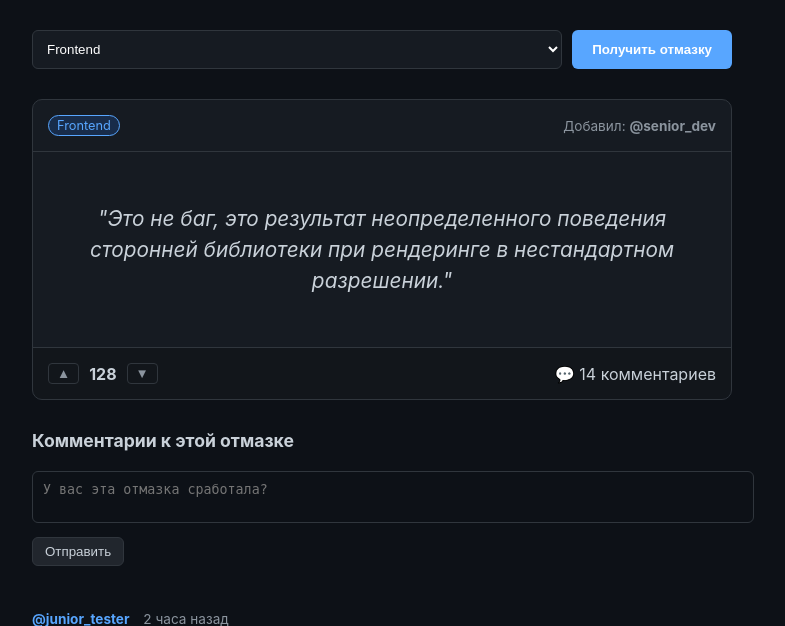
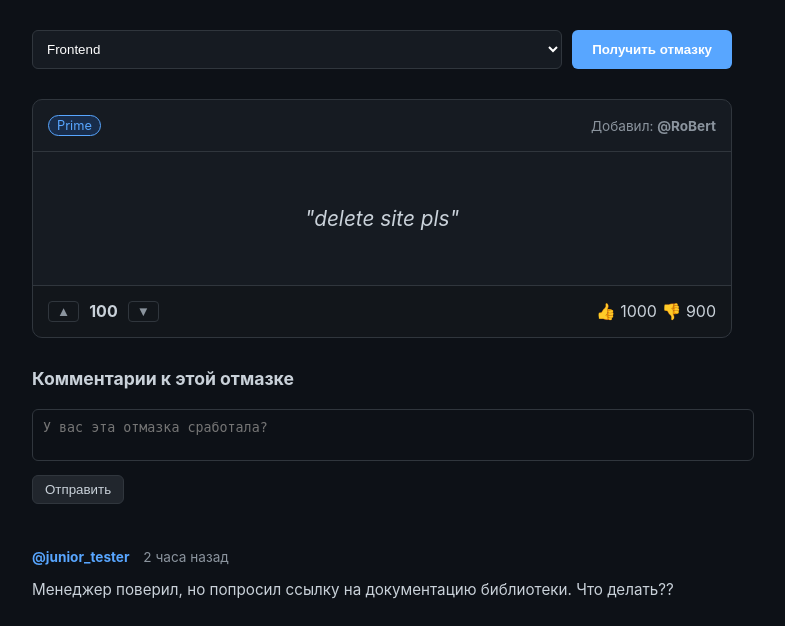
Before and after one commit to vnnsaybot/DevExcuses, a Flask app: page / in a window 1280 px wide. Shown: the part 56-682 px from the top of the page, without its empty margins (258-1043 px from the left). Run offline with Flask 3, Linux system fonts and the light colour scheme.

Commit message:
+site can give you 2 excuses +db test successful

```diff
--- a/data/excuse_resources.py
+++ b/data/excuse_resources.py
@@ -66,4 +66,4 @@ class ExcusesListResource(Resource):
         session = db_session.create_session()
         session.add(excuses)
         session.commit()
-        return jsonify({'id': 1})
+        return jsonify({'id': excuses.id})
--- a/main.py
+++ b/main.py
@@ -1,15 +1,25 @@
-from flask import Flask, render_template
-from data import db_session, excuse_resources
-
+from flask import render_template, Flask
+from sqlalchemy import func
+from data import db_session
+from data.__all_models import Excuse
+from data import excuse_resources
+from flask_restful import Api
 
 app = Flask(__name__, template_folder='static/templates')
 app.config['SECRET_KEY'] = 'hardhardhard'
+api = Api(app)
 
-@app.route("/")
+@app.route("/", methods=['GET', 'POST'])
 def main():
-    return render_template("main.html")
+    session = db_session.create_session()
+
+    random_excuse = session.query(Excuse).order_by(func.random()).first()
+
+    return render_template("main.html", excuse=random_excuse)
 
 
 if __name__ == '__main__':
     db_session.global_init("db/blogs.db")
+    api.add_resource(excuse_resources.ExcusesListResource, "/api/excuses/")
+    api.add_resource(excuse_resources.ExcusesResource, "/api/excuses/<excuses_id>")
     app.run(host='127.0.0.1', port=8080, debug=True)
--- a/static/templates/main.html
+++ b/static/templates/main.html
@@ -24,7 +24,7 @@
     <main class="container">
         <!-- Профессия -->
         <section class="selection-zone">
-            <form action="/generate" method="POST" class="gen-form">
+            <form action="/" method="POST" class="gen-form">
                 <select name="profession">
                     <option value="frontend">Frontend</option>
                     <option value="backend">Backend</option>
@@ -37,27 +37,34 @@
 
         <!-- Отмазка -->
          <article class="excuse-card">
+    {% if excuse %}
         <div class="card-header">
-                <span class="badge">Frontend</span>
-                <span class="author">Добавил: <strong>@senior_dev</strong></span>
+            <span class="badge">{{ "Prime" if excuse.is_prime else "Classic" }}</span>
+            <span class="author">Добавил: <strong>@{{ excuse.author }}</strong></span>
         </div>
 
         <div class="card-body">
             <p class="excuse-main-text">
-                    "Это не баг, это результат неопределенного поведения сторонней библиотеки при рендеринге в нестандартном разрешении."
+                "{{ excuse.content }}"
             </p>
         </div>
 
         <div class="card-footer">
             <div class="rating">
                 <button class="vote-btn up">▲</button>
-                    <span class="score">128</span>
+                <span class="score">{{ excuse.rating }}</span>
                 <button class="vote-btn down">▼</button>
             </div>
             <div class="stats">
-                    <span>💬 14 комментариев</span>
+                <span>👍 {{ excuse.likes }}</span>
+                <span>👎 {{ excuse.dislikes }}</span>
             </div>
         </div>
+    {% else %}
+        <div class="card-body">
+            <p class="excuse-main-text">В базе пока нет отмазок. Будь первым, кто добавит!</p>
+        </div>
+    {% endif %}
 </article>
 
         <!-- Комментарии -->
```
Also changed, not shown: db_test.py (added, +17 -0 lines), db/blogs.db. Lines whose indentation alone changed are shown as unchanged.
